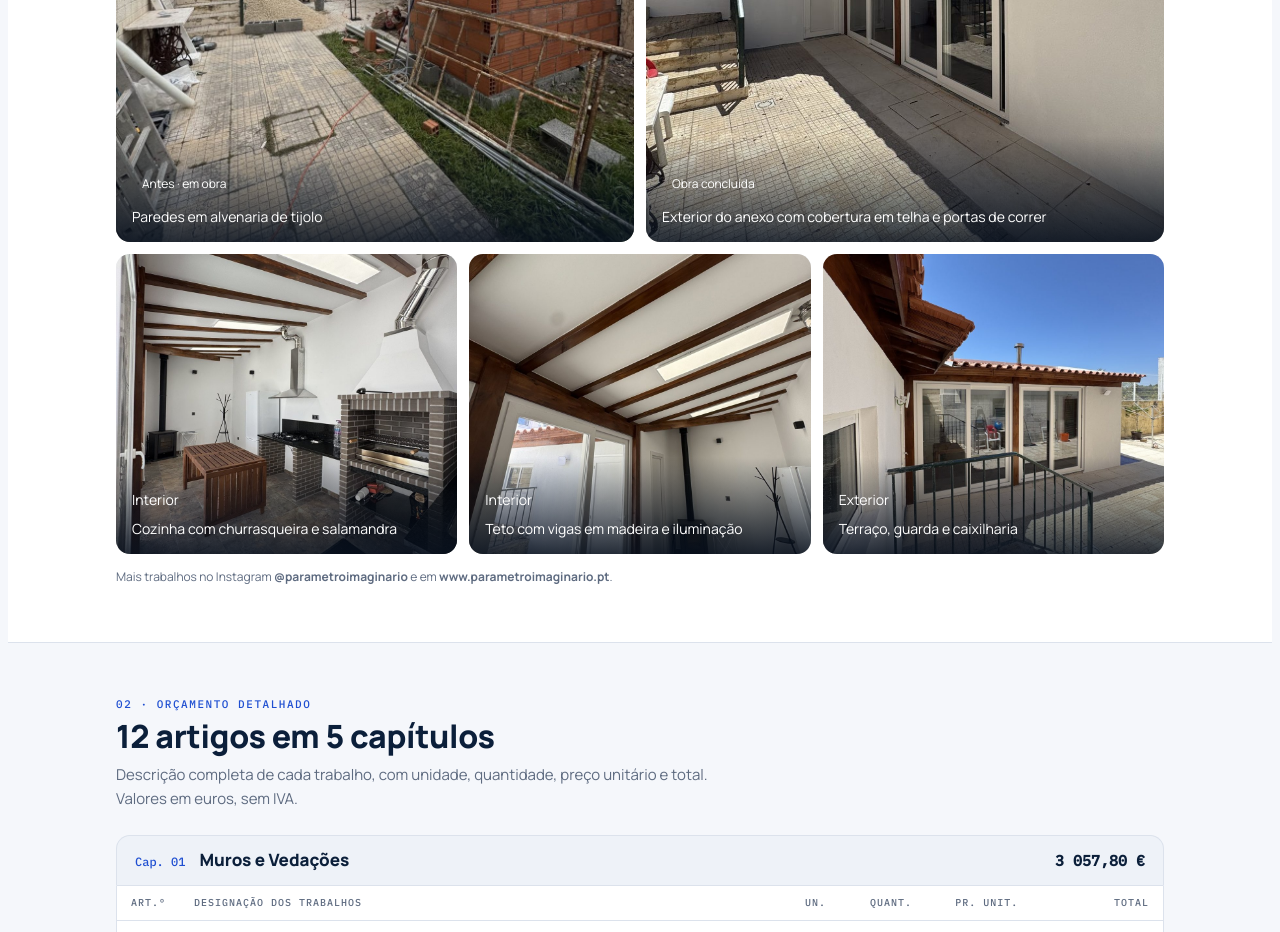
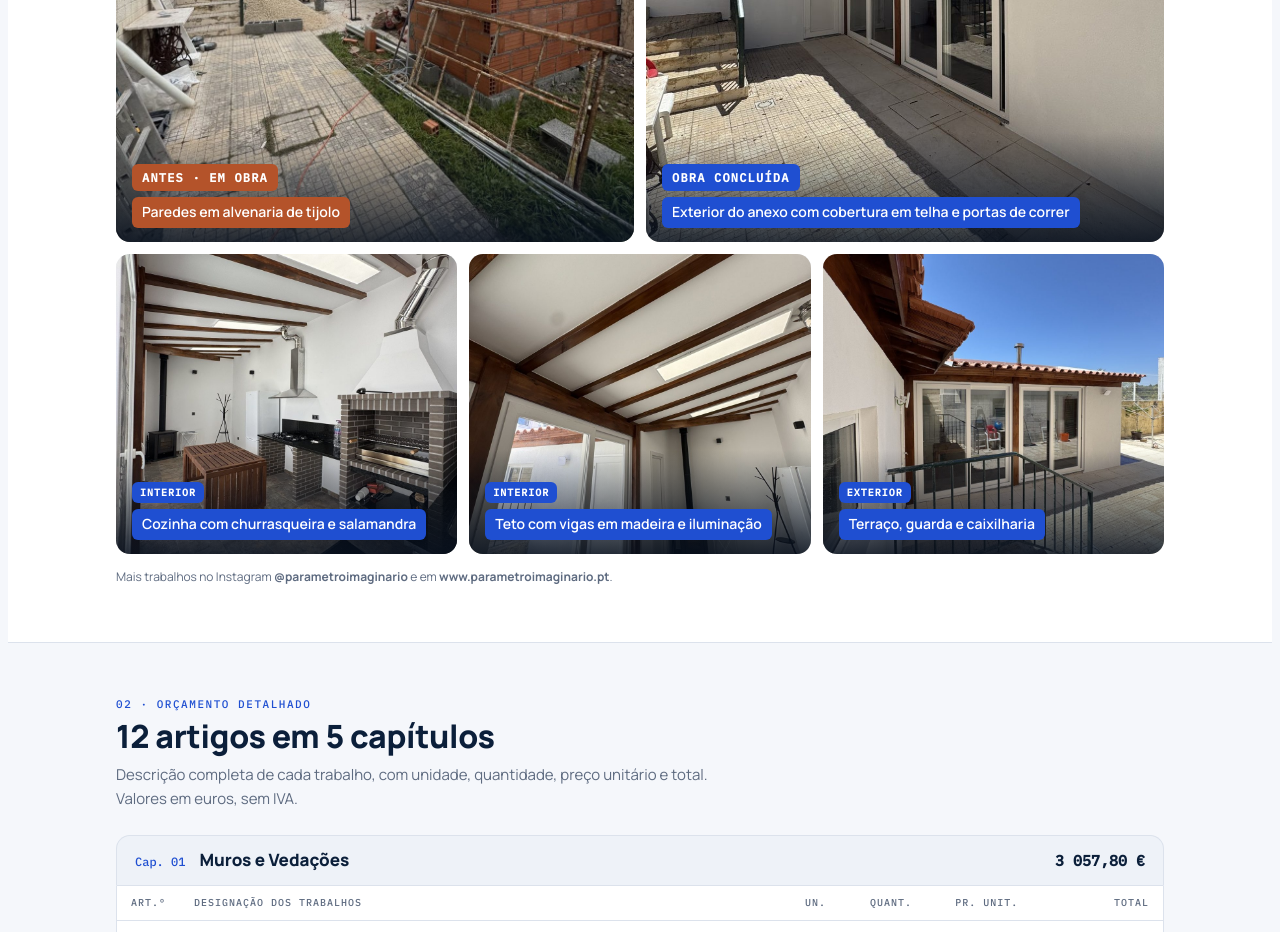
Before and after one commit to rubensborges056-dev/rubens, a plain HTML site: page Proposta_Muro_Anexo.html in a window 1280 px wide. Shown: the part 1940-2872 px from the top of the page. Drawn offline with Linux system fonts and the light colour scheme.

Commit message:
HTML: frases e etiquetas das fotos com cores
Co-Authored-By: Claude Opus 5.5 <noreply@anthropic.com>
Claude-Session: https://claude.ai/code/session_01Dqyze6v6C8NW2SyXBmWUEC

```diff
--- a/Proposta_Muro_Anexo.html
+++ b/Proposta_Muro_Anexo.html
@@ -263,7 +263,11 @@ summary .cnt{font:500 11px var(--font-m);color:var(--muted)}
 .pair img,.refs3 img{width:100%;height:100%;object-fit:cover;display:block;transition:transform .5s}
 .pair figure:hover img,.refs3 figure:hover img{transform:scale(1.03)}
 .pair figcaption,.refs3 figcaption{position:absolute;left:0;right:0;bottom:0;padding:32px 16px 14px;background:linear-gradient(transparent,rgba(7,16,30,.85));color:#fff;font-size:14px;display:grid;gap:6px;justify-items:start}
+.tag2{font:600 10px var(--font-m);letter-spacing:.1em;text-transform:uppercase;background:#1F4FD1;color:#fff;padding:4px 8px;border-radius:6px}
+.tag2.obra{background:#B4532A}
 .pair .tag2{font-size:12px;padding:6px 10px}
+.pair .ph,.refs3 .ph{background:#1F4FD1;color:#fff;padding:6px 10px;border-radius:6px;font-weight:600;line-height:1.35}
+.pair .ph.obra{background:#B4532A}
 @media (prefers-reduced-motion:reduce){.pair img,.refs3 img{transition:none}.pair figure:hover img,.refs3 figure:hover img{transform:none}}
 @media (max-width:640px){.pair{grid-template-columns:1fr;height:auto}.pair figure{height:340px}.refs3{grid-template-columns:1fr;height:auto}.refs3 figure{height:260px}}
 /* nav state */
@@ -330,13 +334,13 @@ footer span{font-size:13px;display:block;word-break:break-word}
   <div class="shead"><span class="eyebrow">01 · Trabalhos de referência</span><h2>Um anexo que já construímos</h2>
   <p>Construção de anexo em alvenaria com cozinha exterior, churrasqueira em tijolo, cobertura em telha com estrutura de madeira à vista e caixilharia em PVC. Do tijolo ao acabamento final, executado pela nossa equipa.</p></div>
   <div class="pair">
-    <figure><img src="img/ref/em-obra.jpg" alt="Anexo em construção, paredes em tijolo" width="1050" height="1400" loading="lazy"><figcaption><span class="tag2 obra">Antes · em obra</span>Paredes em alvenaria de tijolo</figcaption></figure>
-    <figure><img src="img/ref/exterior-1.jpg" alt="Anexo concluído visto do pátio, com cobertura em telha e portas de vidro" width="1400" height="1050" loading="lazy"><figcaption><span class="tag2">Obra concluída</span>Exterior do anexo com cobertura em telha e portas de correr</figcaption></figure>
+    <figure><img src="img/ref/em-obra.jpg" alt="Anexo em construção, paredes em tijolo" width="1050" height="1400" loading="lazy"><figcaption><span class="tag2 obra">Antes · em obra</span><span class="ph obra">Paredes em alvenaria de tijolo</span></figcaption></figure>
+    <figure><img src="img/ref/exterior-1.jpg" alt="Anexo concluído visto do pátio, com cobertura em telha e portas de vidro" width="1400" height="1050" loading="lazy"><figcaption><span class="tag2">Obra concluída</span><span class="ph">Exterior do anexo com cobertura em telha e portas de correr</span></figcaption></figure>
   </div>
   <div class="refs3">
-    <figure><img src="img/ref/cozinha.jpg" alt="Cozinha exterior com churrasqueira em tijolo e teto com vigas de madeira" width="1050" height="1400" loading="lazy"><figcaption><span class="tag2">Interior</span>Cozinha com churrasqueira e salamandra</figcaption></figure>
-    <figure><img src="img/ref/interior.jpg" alt="Interior do anexo com teto em madeira e claraboias" width="1050" height="1400" loading="lazy"><figcaption><span class="tag2">Interior</span>Teto com vigas em madeira e iluminação</figcaption></figure>
-    <figure><img src="img/ref/exterior-2.jpg" alt="Entrada do anexo com terraço e guarda metálica" width="1050" height="1400" loading="lazy"><figcaption><span class="tag2">Exterior</span>Terraço, guarda e caixilharia</figcaption></figure>
+    <figure><img src="img/ref/cozinha.jpg" alt="Cozinha exterior com churrasqueira em tijolo e teto com vigas de madeira" width="1050" height="1400" loading="lazy"><figcaption><span class="tag2">Interior</span><span class="ph">Cozinha com churrasqueira e salamandra</span></figcaption></figure>
+    <figure><img src="img/ref/interior.jpg" alt="Interior do anexo com teto em madeira e claraboias" width="1050" height="1400" loading="lazy"><figcaption><span class="tag2">Interior</span><span class="ph">Teto com vigas em madeira e iluminação</span></figcaption></figure>
+    <figure><img src="img/ref/exterior-2.jpg" alt="Entrada do anexo com terraço e guarda metálica" width="1050" height="1400" loading="lazy"><figcaption><span class="tag2">Exterior</span><span class="ph">Terraço, guarda e caixilharia</span></figcaption></figure>
   </div>
   <p class="note">Mais trabalhos no Instagram <strong>@parametroimaginario</strong> e em <strong>www.parametroimaginario.pt</strong>.</p>
 </div></section>
```
Also changed, not shown: 1 other file.
